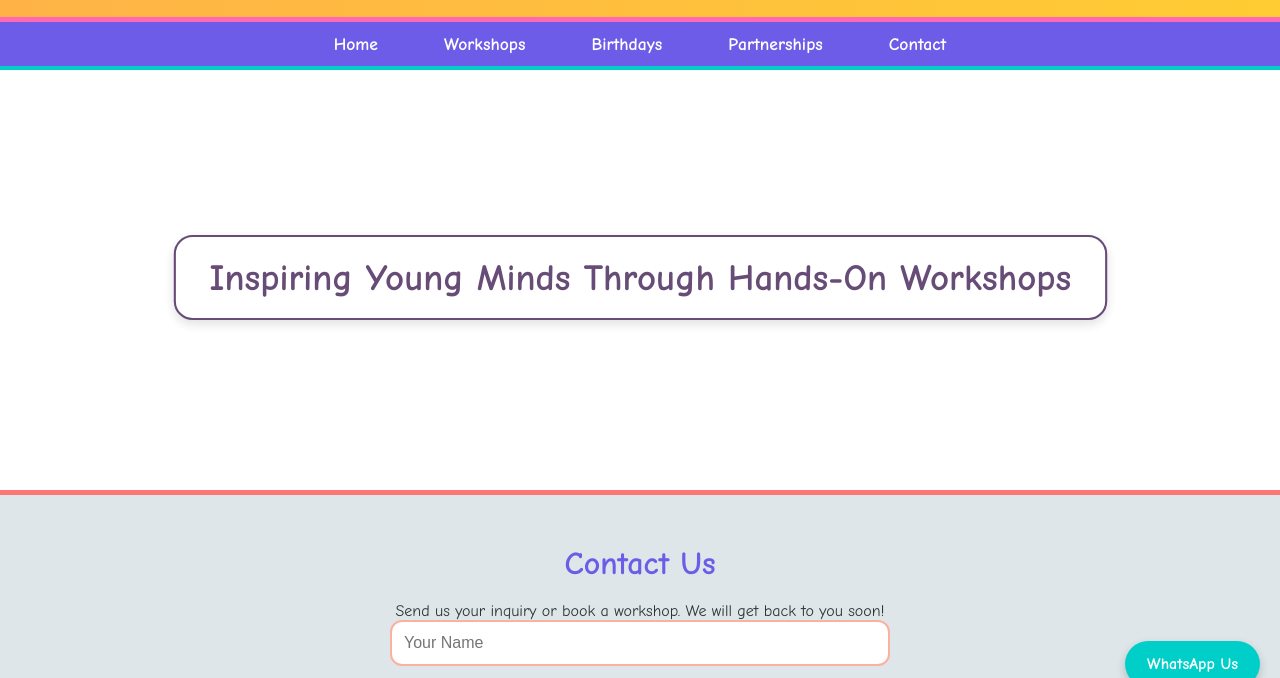
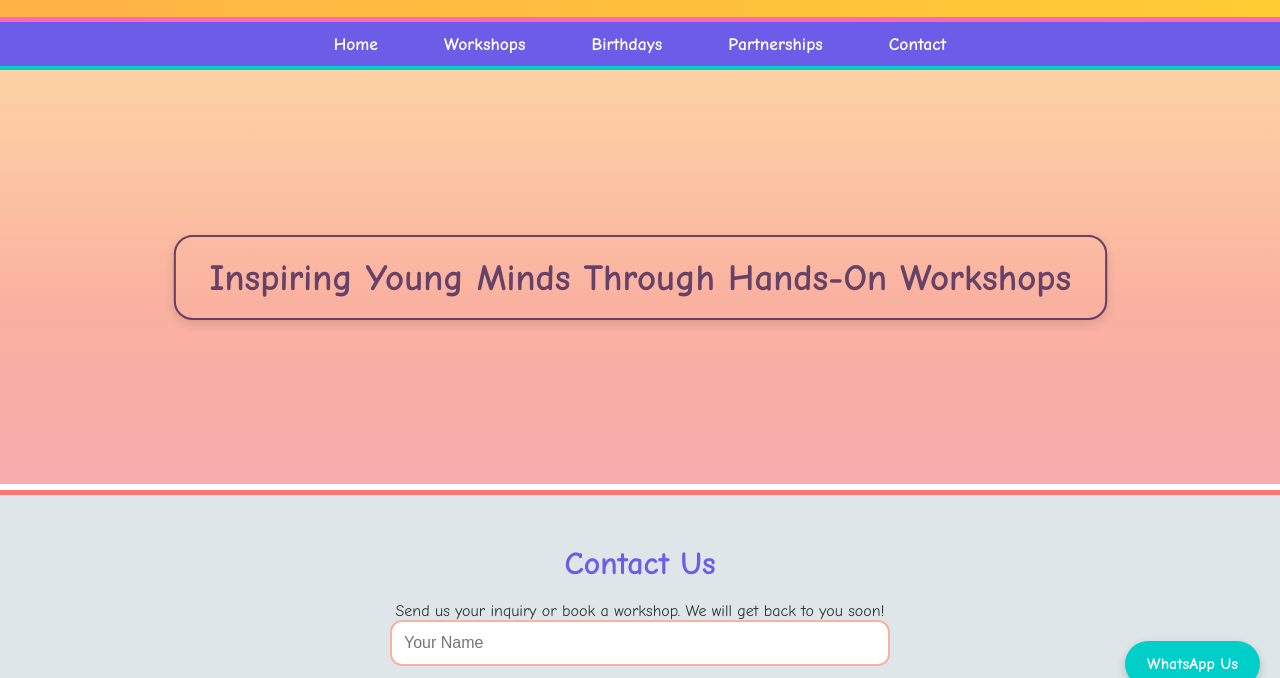
Before and after one commit to STG623/stem-to-grow, a plain HTML site: page index.html in a window 1280 px wide. Shown: the part 93-771 px from the top of the page. Drawn offline with Linux system fonts and the light colour scheme.

Commit message:
Update index.html

```diff
--- a/index.html
+++ b/index.html
@@ -128,7 +128,7 @@
     nav li ul li a:hover { background-color: #55efc4; }
 
     .hero {
-      background-color: #ffffff;
+     /* background-color: #ffffff;*/
       height: 420px;
       display: flex;
       align-items: center;
@@ -139,7 +139,7 @@
     .hero b {
       font-size: 2.2em;
       color: #4b2c5e;
-      background: #ffffff;
+     /* background: #ffffff;*/
       padding: 18px 32px;
       border-radius: 18px;
       border: 2px solid #4b2c5e;
```
